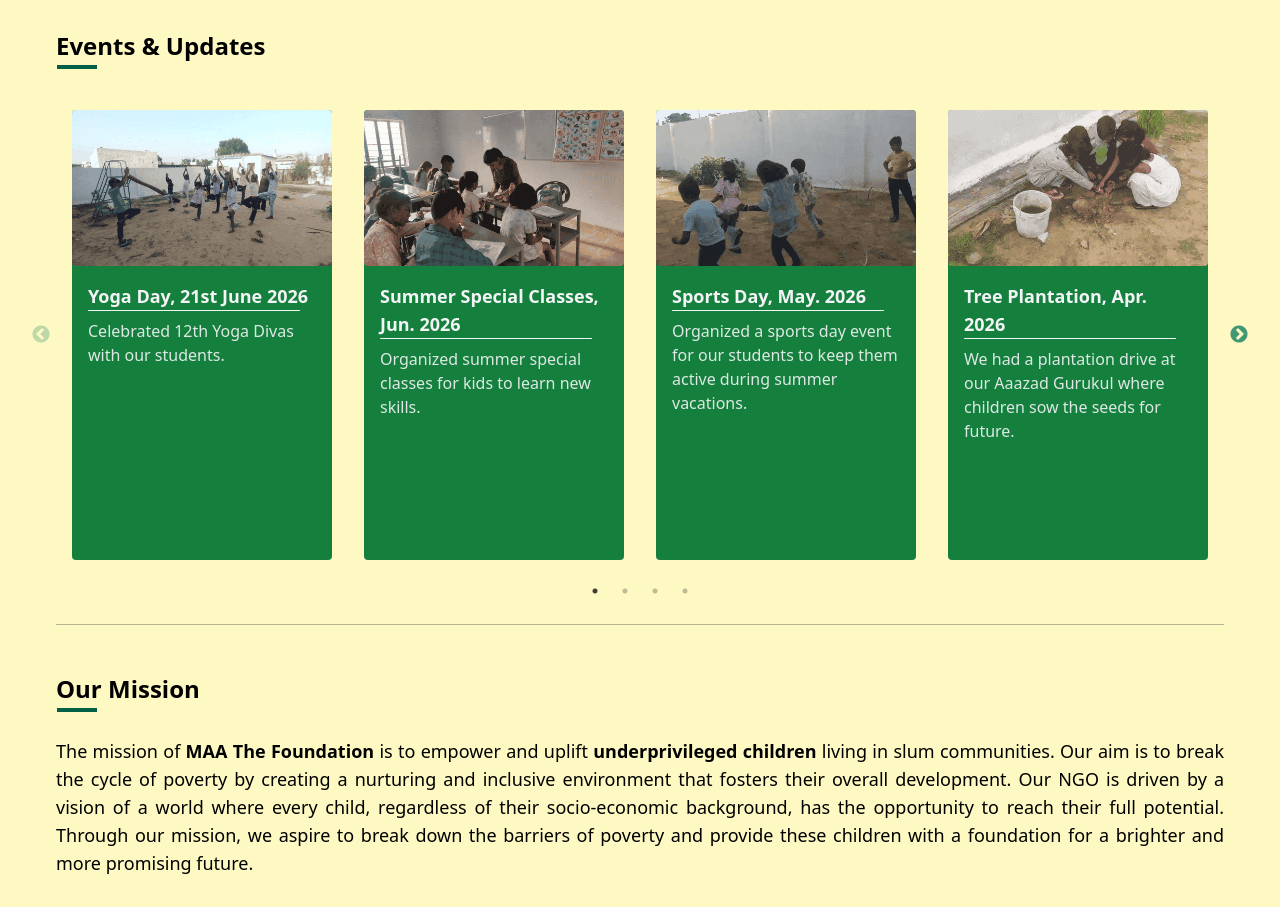
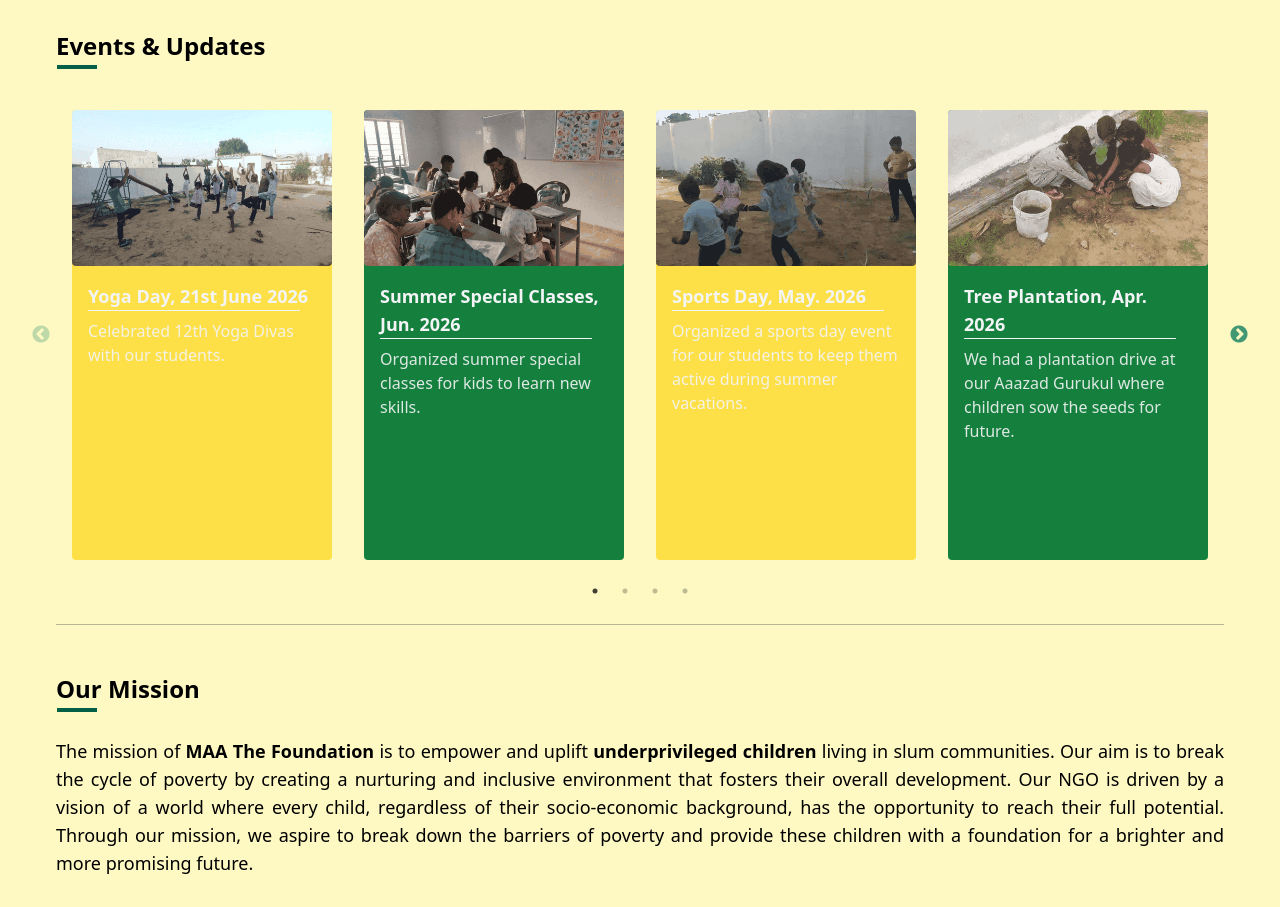
Before and after one commit to noobyogi0010/maa-the-foundation-org, a React (Create React App) app: page / in a window 1280 px wide. Shown: the part 1354-2261 px from the top of the page. Built offline with nearby package versions, Linux system fonts and the light colour scheme; grey boxes are pictures that could not be loaded.

Commit message:
Make events bg alt

```diff
--- a/src/containers/events/events.tsx
+++ b/src/containers/events/events.tsx
@@ -113,7 +113,7 @@ export default function Events() {
       {openPopup ? (<Popup title={popupTitle} body={popupBody} setIsOpen={setOpenPopup} />) : null}
       <SectionHeading title={sectionTitle} />
       <Slider {...settings} className="mx-14 flex items-stretch">
-        <div className="m-4 w-auto-imp bg-green-700 rounded h-450-px">
+        <div className="m-4 w-auto-imp bg-yellow-300 rounded h-450-px">
           <img src={event14} alt="slide1" className="rounded" />
           <h2 className="text-lg font-semibold text-gray-100 pt-4 pb-2 mx-4">
             Yoga Day, 21st June 2026
@@ -133,7 +133,7 @@ export default function Events() {
             Organized summer special classes for kids to learn new skills.
           </p>
         </div>
-        <div className="m-4 w-auto-imp bg-green-700 rounded h-450-px">
+        <div className="m-4 w-auto-imp bg-yellow-300 rounded h-450-px">
           <img src={event16} alt="slide1" className="rounded" />
           <h2 className="text-lg font-semibold text-gray-100 pt-4 pb-2 mx-4">
             Sports Day, May. 2026
@@ -153,7 +153,7 @@ export default function Events() {
             We had a plantation drive at our Aaazad Gurukul where children sow the seeds for future.
           </p>
         </div>
-        <div className="m-4 w-auto-imp bg-green-700 rounded h-450-px">
+        <div className="m-4 w-auto-imp bg-yellow-300 rounded h-450-px">
           <img src={event17} alt="slide1" className="rounded" />
           <h2 className="text-lg font-semibold text-gray-100 pt-4 pb-2 mx-4">
             Certificate Distribution, Mar. 2026
```
